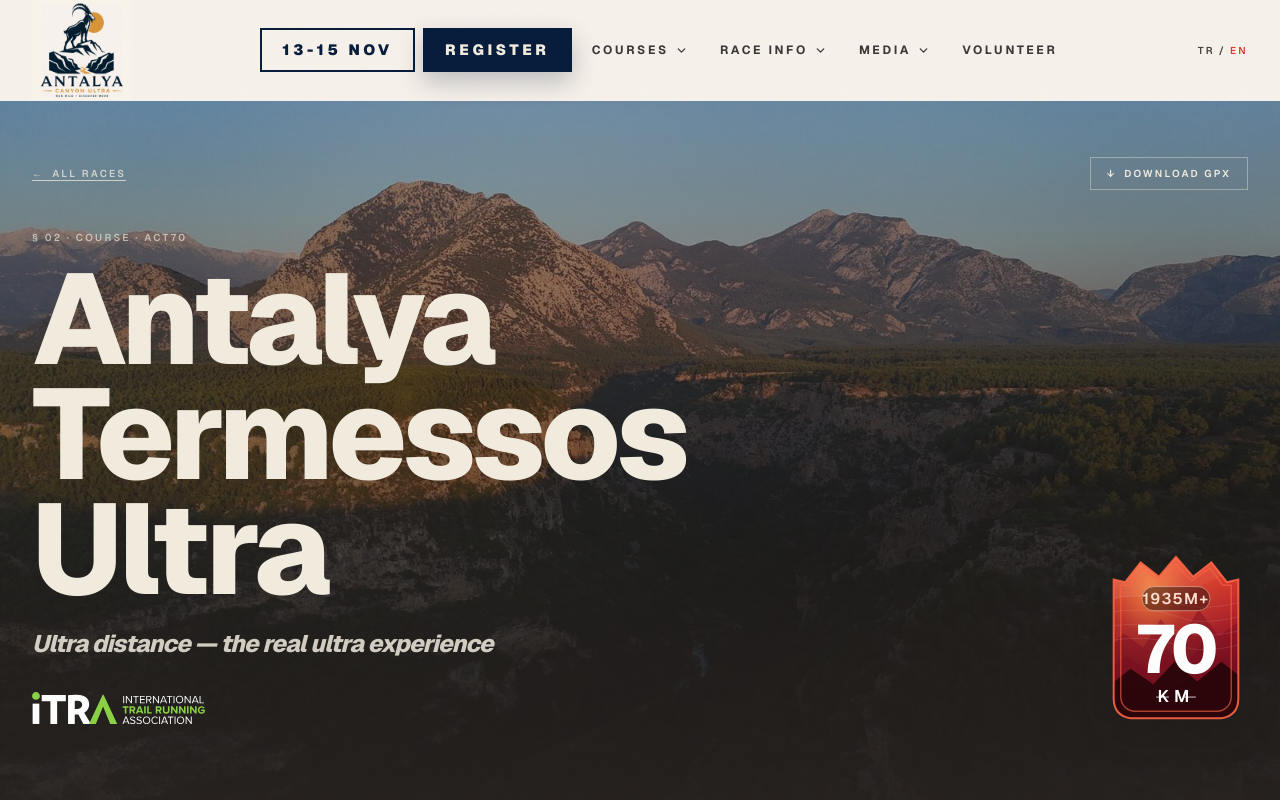
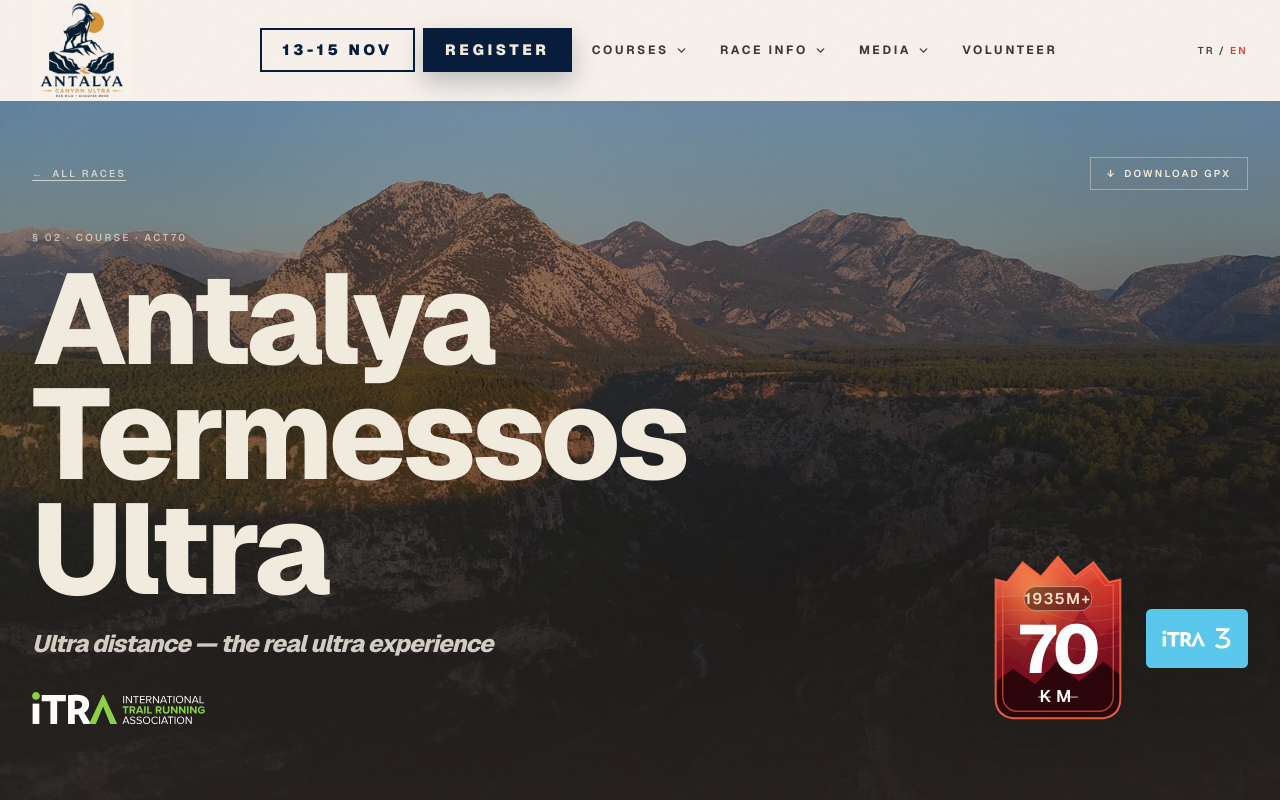
Before and after one commit to eserdinyo/antalyacanyontrail, a Next.js app: page /en/races/antalya-termessos-ultra in a window 1280 px wide. Shown: the top 800 px of the page. Built offline with nearby package versions, Linux system fonts and the light colour scheme.

Commit message:
feat: show ITRA points badge beside distance badge in race hero

```diff
--- a/app/[locale]/races/[slug]/page.tsx
+++ b/app/[locale]/races/[slug]/page.tsx
@@ -6,6 +6,7 @@ import type { Metadata } from "next";
 import { Header } from "@/components/Header";
 import { Footer } from "@/components/Footer";
 import { RaceBadge } from "@/components/RaceBadge";
+import { ItraPoints } from "@/components/ItraPoints";
 import { RouteProfile } from "@/components/RouteProfile";
 import { Link } from "@/i18n/navigation";
 import { routing } from "@/i18n/routing";
@@ -161,8 +162,9 @@ function RaceHero({
             />
           </div>
 
-          <div className="shrink-0">
+          <div className="flex shrink-0 items-center gap-4">
             <RaceBadge race={race} size="lg" />
+            <ItraPoints race={race} size="lg" />
           </div>
         </div>
       </div>
```
